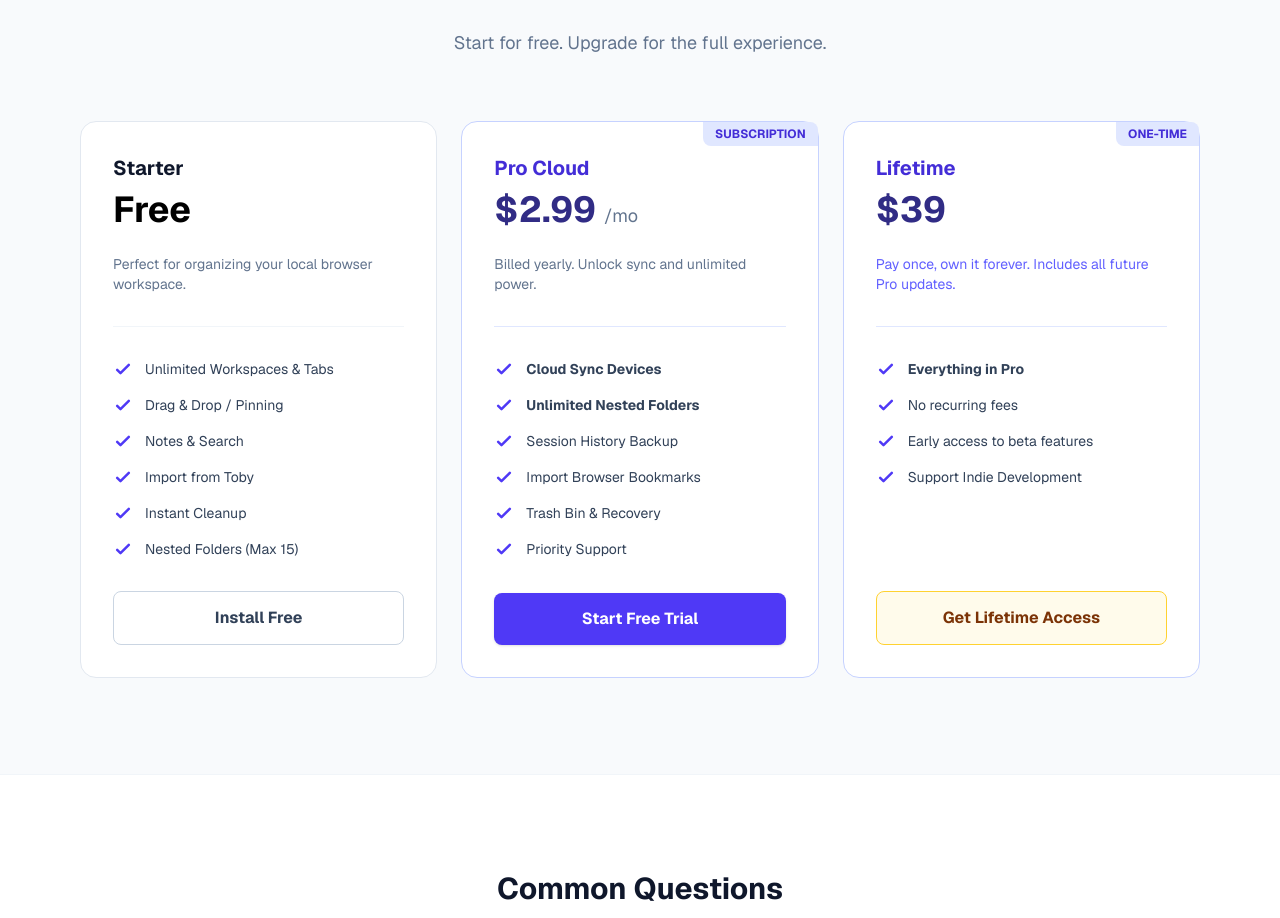
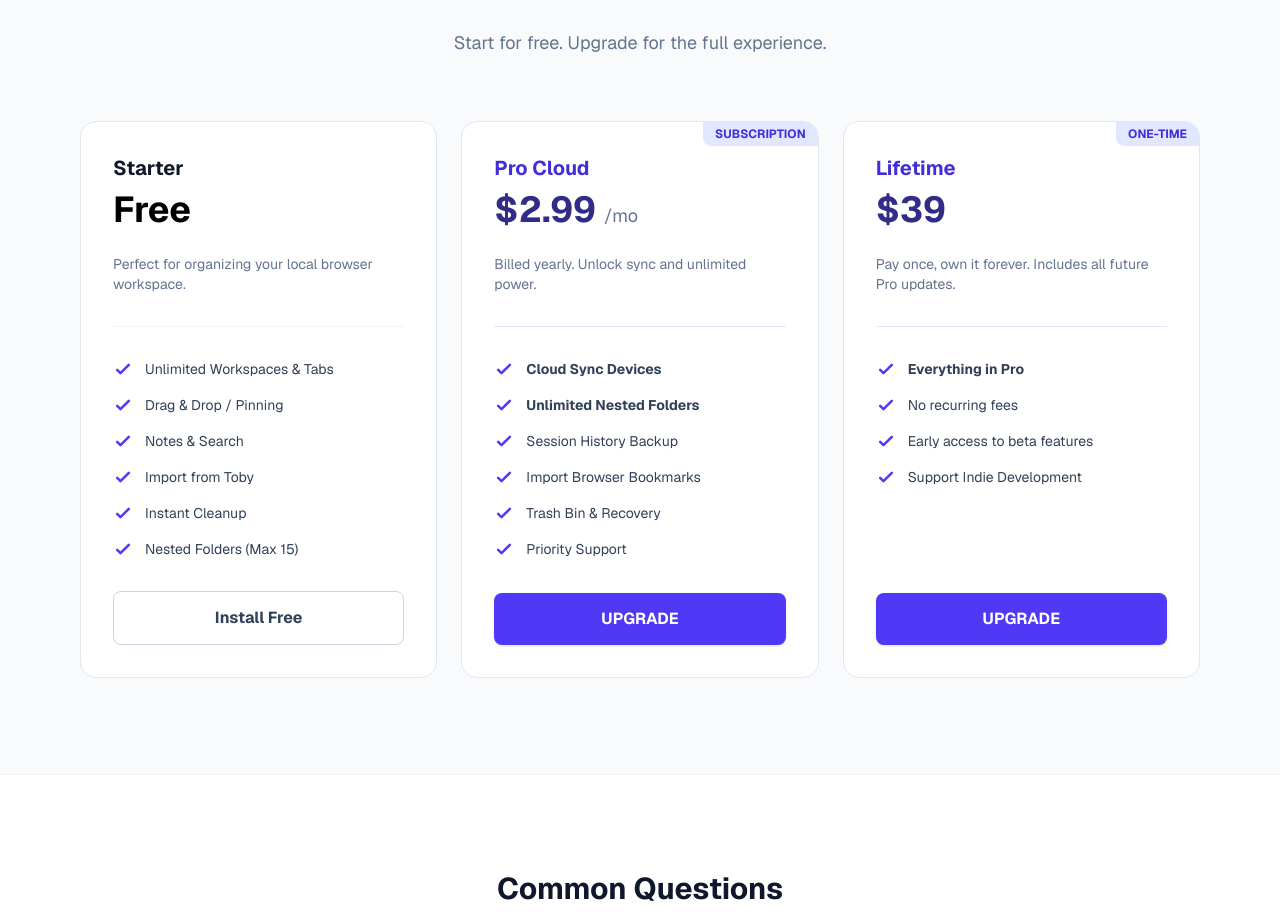
Before and after one commit to Khoaa123/OrgaNice_PlandingPage, a Next.js app: page / in a window 1280 px wide. Shown: the part 5127-6045 px from the top of the page. Built offline with nearby package versions, Linux system fonts and the light colour scheme.

Commit message:
update code

```diff
--- a/app/page.tsx
+++ b/app/page.tsx
@@ -469,7 +469,7 @@
               </div>
 
               {/* 2. Pro Plan (Balanced View) */}
-              <div className="p-8 rounded-2xl border border-indigo-200 bg-white hover:border-indigo-300 transition flex flex-col h-full relative">
+              <div className="p-8 rounded-2xl border border-slate-200 bg-white hover:border-indigo-300 overflow-hidden transition flex flex-col h-full relative">
                 <div className="absolute top-0 right-0 bg-indigo-100 text-indigo-700 text-xs font-bold px-3 py-1 rounded-bl-lg rounded-tr-lg">
                   SUBSCRIPTION
                 </div>
@@ -506,12 +506,12 @@
                   </li>
                 </ul>
                 <button className="w-full py-3.5 rounded-lg bg-indigo-600 text-white font-bold hover:bg-indigo-700 transition shadow-sm mt-auto">
-                  Start Free Trial
+                  UPGRADE
                 </button>
               </div>
 
               {/* 3. Lifetime Plan */}
-              <div className="p-8 rounded-2xl border border-indigo-200 bg-white hover:border-indigo-300 transition flex flex-col h-full relative">
+              <div className="p-8 rounded-2xl border border-slate-200 bg-white hover:border-indigo-300 overflow-hidden transition flex flex-col h-full relative">
                 <div className="absolute top-0 right-0 bg-indigo-100 text-indigo-700 text-xs font-bold px-3 py-1 rounded-bl-lg rounded-tr-lg">
                   ONE-TIME
                 </div>
@@ -521,7 +521,7 @@
                 <div className="text-4xl font-bold mb-6 text-indigo-900">
                   $39
                 </div>
-                <p className="text-indigo-500 text-sm mb-8 pb-8 border-b border-indigo-100">
+                <p className="text-slate-500 text-sm mb-8 pb-8 border-b border-indigo-100">
                   Pay once, own it forever. Includes all future Pro updates.
                 </p>
                 <ul className="space-y-4 mb-8 flex-1">
@@ -538,8 +538,8 @@
                     <Icons.Check /> Support Indie Development
                   </li>
                 </ul>
-                <button className="w-full py-3.5 rounded-lg border border-amber-300 bg-amber-50 text-amber-900 font-bold hover:bg-amber-100 transition mt-auto">
-                  Get Lifetime Access
+                <button className="w-full py-3.5 rounded-lg bg-indigo-600 text-white font-bold hover:bg-indigo-700 transition shadow-sm mt-auto">
+                  UPGRADE
                 </button>
               </div>
             </div>
```
